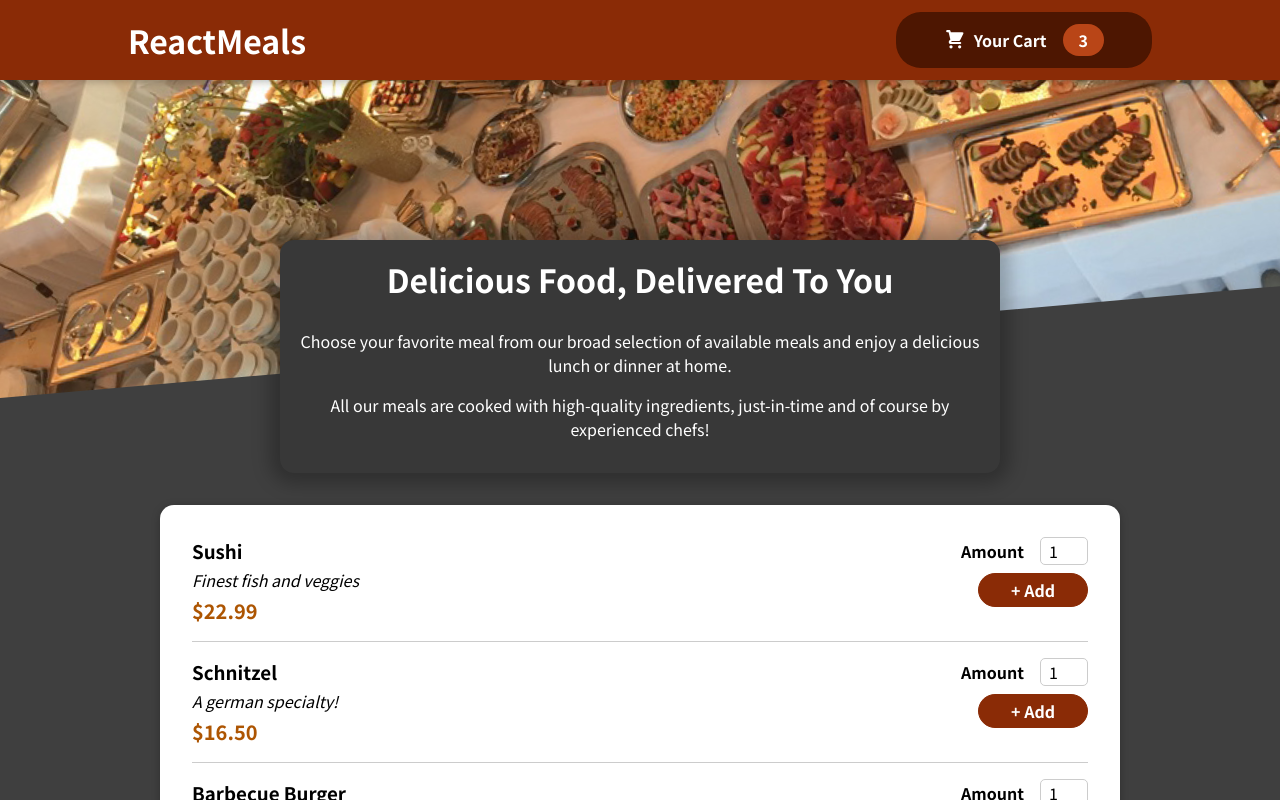
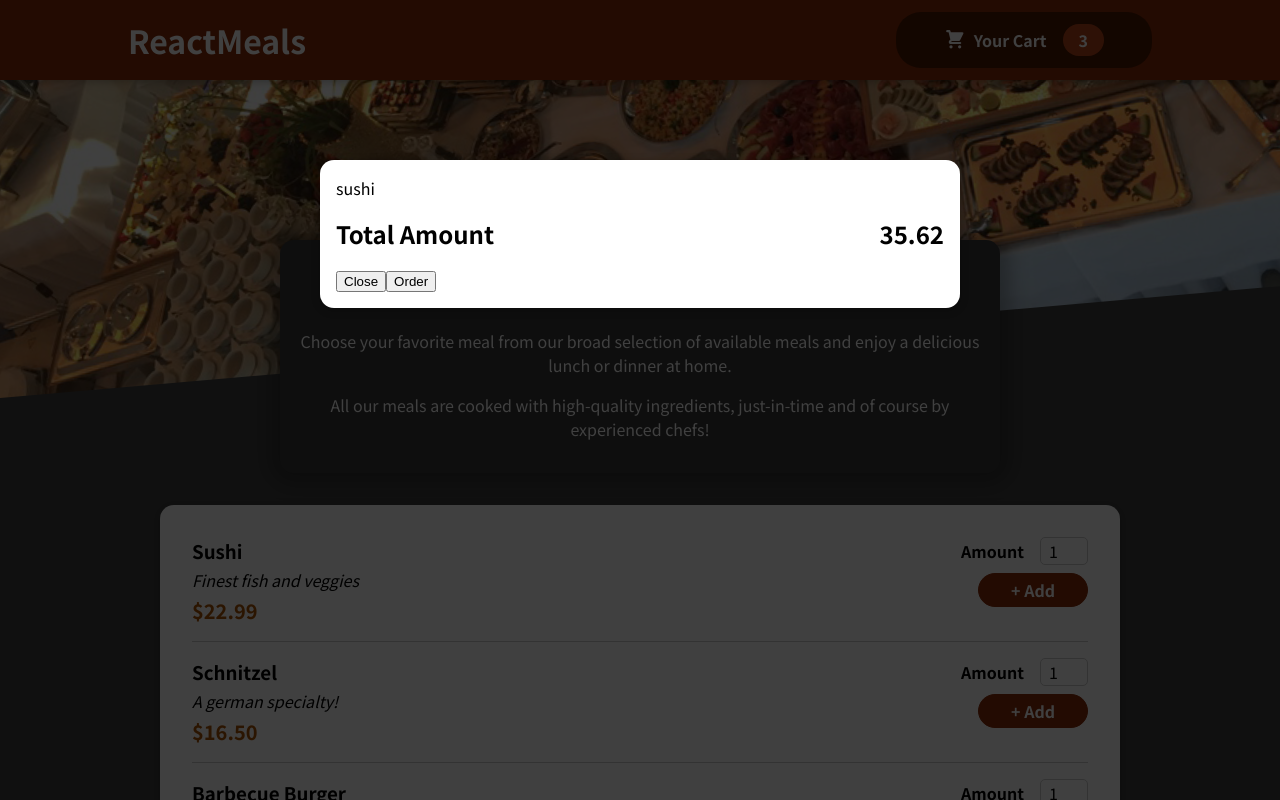
Before and after one commit to webDevSaurav/foods_app_react_max, a React (Create React App) app: page / in a window 1280 px wide. Shown: the top 800 px of the page. Built offline with nearby package versions, Linux system fonts and the light colour scheme.

Commit message:
cart.js added

```diff
--- a/public/index.html
+++ b/public/index.html
@@ -28,6 +28,7 @@
   </head>
   <body>
     <noscript>You need to enable JavaScript to run this app.</noscript>
+    <div id="overlays"></div>
     <div id="root"></div>
     <!--
       This HTML file is a template.
--- a/src/App.js
+++ b/src/App.js
@@ -1,10 +1,13 @@
 import React, { Fragment } from "react";
+import Cart from "./components/Cart/Cart";
 import Header from "./components/Layout/Header";
 import Meals from "./components/Meals/Meals";
 
 function App() {
   return (
     <Fragment>
+      {/* Cart */}
+      <Cart />
       {/* Header with tollbar and hero img */}
       <Header />
       {/* Meals */}
--- a/src/components/Cart/Cart.js
+++ b/src/components/Cart/Cart.js
@@ -1,7 +1,31 @@
 import React from "react";
+import Modal from "../UI/Modal";
+
+//css
+import styles from "./Cart.module.css";
 
 const Cart = () => {
-  return <div></div>;
+  const cartItems = (
+    <ul className={styles["cart-items"]}>
+      {[{ id: "c1", name: "sushi", amount: 2, price: 12.99 }].map((item) => (
+        <li>{item.name}</li>
+      ))}
+    </ul>
+  );
+
+  return (
+    <Modal>
+      {cartItems}
+      <div className={styles.total}>
+        <span>Total Amount</span>
+        <span>35.62</span>
+      </div>
+      <div className={styles.action}>
+        <button className={styles["button--alt"]}>Close</button>
+        <button className={styles.button}>Order</button>
+      </div>
+    </Modal>
+  );
 };
 
 export default Cart;
--- a/src/components/Cart/Cart.module.css
+++ b/src/components/Cart/Cart.module.css
@@ -0,0 +1,46 @@
+.cart-items {
+  list-style: none;
+  margin: 0;
+  padding: 0;
+  max-height: 20rem;
+  overflow: auto;
+}
+
+.total {
+  display: flex;
+  justify-content: space-between;
+  align-items: center;
+  font-weight: bold;
+  font-size: 1.5rem;
+  margin: 1rem 0;
+}
+
+.actions {
+  text-align: right;
+}
+
+.actions button {
+  font: inherit;
+  cursor: pointer;
+  background-color: transparent;
+  border: 1px solid #8a2b06;
+  padding: 0.5rem 2rem;
+  border-radius: 25px;
+  margin-left: 1rem;
+}
+
+.actions button:hover,
+.actions button:active {
+  background-color: #5a1a01;
+  border-color: #5a1a01;
+  color: white;
+}
+
+.actions .button--alt {
+  color: #8a2b06;
+}
+
+.actions .button {
+  background-color: #8a2b06;
+  color: white;
+}
--- /dev/null
+++ b/src/components/UI/Modal.js
@@ -0,0 +1,36 @@
+import React, { Fragment } from "react";
+import ReactDOM from "react-dom";
+
+//css
+import styles from "./Modal.module.css";
+
+//backdrop
+const BackDrop = () => {
+  return <div className={styles.backdrop}></div>;
+};
+
+//overlay
+const ModalOverlay = ({ children }) => {
+  return (
+    <div className={styles.modal}>
+      <div className={styles.content}>{children}</div>
+    </div>
+  );
+};
+
+//cont
+const portalElement = document.getElementById("overlays");
+
+const Modal = ({ children }) => {
+  return (
+    <Fragment>
+      {ReactDOM.createPortal(<BackDrop />, portalElement)}
+      {ReactDOM.createPortal(
+        <ModalOverlay>{children}</ModalOverlay>,
+        portalElement
+      )}
+    </Fragment>
+  );
+};
+
+export default Modal;
--- /dev/null
+++ b/src/components/UI/Modal.module.css
@@ -0,0 +1,40 @@
+.backdrop {
+    position: fixed;
+    top: 0;
+    left: 0;
+    width: 100%;
+    height: 100vh;
+    z-index: 20;
+    background-color: rgba(0, 0, 0, 0.75);
+  }
+
+  .modal {
+    position: fixed;
+    top: 20vh;
+    left: 5%;
+    width: 90%;
+    background-color: white;
+    padding: 1rem;
+    border-radius: 14px;
+    box-shadow: 0 2px 8px rgba(0, 0, 0, 0.25);
+    z-index: 30;
+    animation: slide-down 300ms ease-out forwards;
+  }
+
+  @media (min-width: 768px) {
+    .modal {
+      width: 40rem;
+      left: calc(50% - 20rem);
+    }
+  }
+
+  @keyframes slide-down {
+    from {
+      opacity: 0;
+      transform: translateY(-3rem);
+    }
+    to {
+      opacity: 1;
+      transform: translateY(0);
+    }
+  }
```
Also changed, not shown: 1 other file (tests, documents, lock files or other folders).
